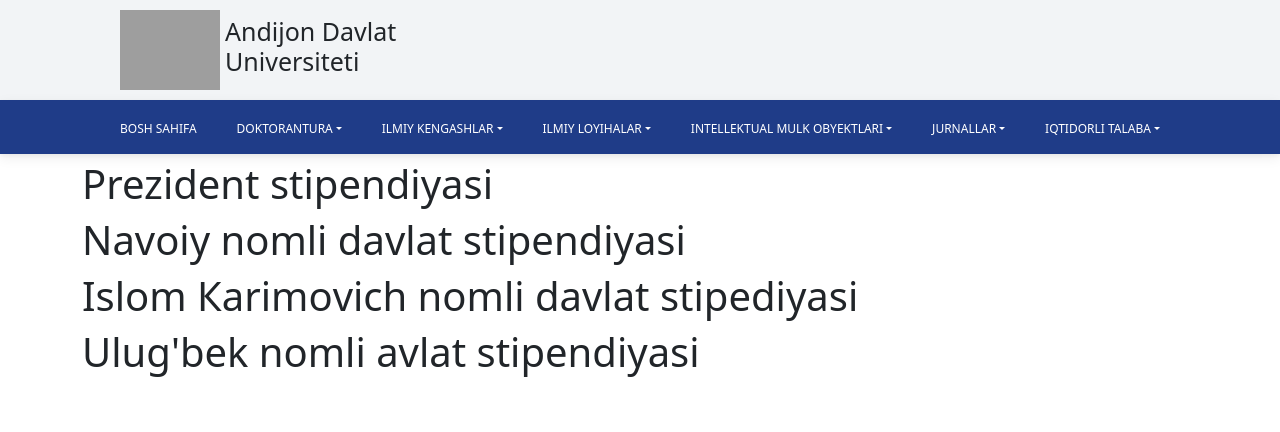
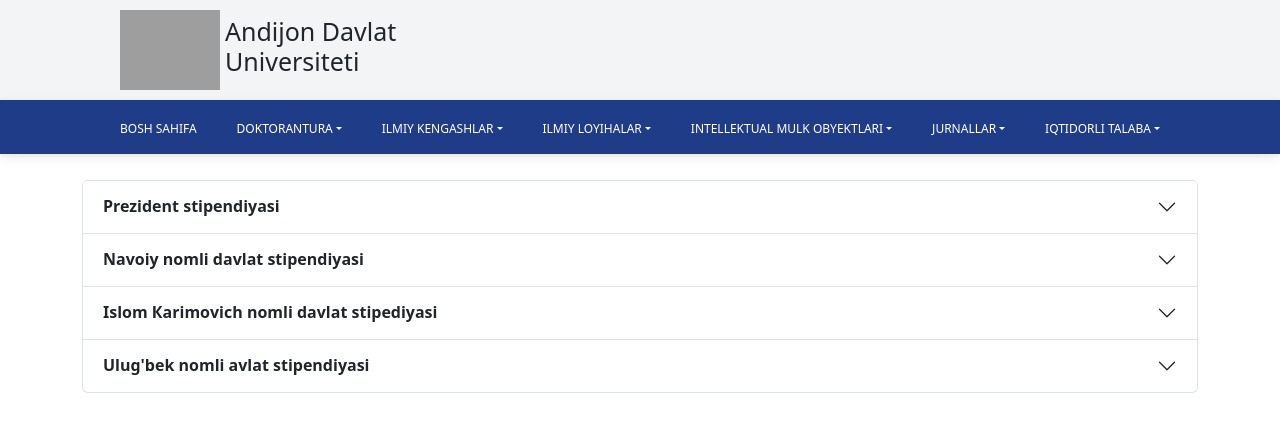
Before and after one commit to Ilg0rbek/ilmiy, a React (Create React App) app: page /grands in a window 1280 px wide. Shown: the top 432 px of the page. Built offline with nearby package versions, Linux system fonts and the light colour scheme; grey boxes are pictures that could not be loaded.

Commit message:
grands page ..

```diff
--- a/public/index.html
+++ b/public/index.html
@@ -1,42 +1,32 @@
 <!DOCTYPE html>
 <html lang="en">
+
 <head>
   <meta charset="UTF-8" />
   <meta http-equiv="X-UA-Compatible" content="IE=edge" />
   <meta name="viewport" content="width=device-width, initial-scale=1.0" />
   <!-- Font Awesome -->
-    <link
-      href="https://cdnjs.cloudflare.com/ajax/libs/font-awesome/6.0.0/css/all.min.css"
-      rel="stylesheet"
-    />
+  <link href="https://cdnjs.cloudflare.com/ajax/libs/font-awesome/6.0.0/css/all.min.css" rel="stylesheet" />
+
   <!-- Google Fonts -->
-    <link
-      href="https://fonts.googleapis.com/css?family=Roboto:300,400,500,700&display=swap"
-      rel="stylesheet"
-    />
+  <link href="https://fonts.googleapis.com/css?family=Roboto:300,400,500,700&display=swap" rel="stylesheet" />
+  <link rel="stylesheet"
+    href="https://fonts.googleapis.com/css2?family=Material+Symbols+Outlined:opsz,wght,FILL,GRAD@20..48,100..700,0..1,-50..200" />
   <!-- MDB -->
-    <link
-      href="https://cdnjs.cloudflare.com/ajax/libs/mdb-ui-kit/6.4.2/mdb.min.css"
-      rel="stylesheet"
-    />
+  <link href="https://cdnjs.cloudflare.com/ajax/libs/mdb-ui-kit/6.4.2/mdb.min.css" rel="stylesheet" />
   <title>Ilmiy</title>
 </head>
+
 <body>
   <div id="root"></div>
   <!-- MDB -->
-    <script
-      type="text/javascript"
-      src="https://cdnjs.cloudflare.com/ajax/libs/mdb-ui-kit/6.4.2/mdb.min.js"
-    ></script>
-    <script
-      src="https://cdn.jsdelivr.net/npm/@popperjs/core@2.11.6/dist/umd/popper.min.js"
+  <script type="text/javascript" src="https://cdnjs.cloudflare.com/ajax/libs/mdb-ui-kit/6.4.2/mdb.min.js"></script>
+  <script src="https://cdn.jsdelivr.net/npm/@popperjs/core@2.11.6/dist/umd/popper.min.js"
     integrity="sha384-oBqDVmMz9ATKxIep9tiCxS/Z9fNfEXiDAYTujMAeBAsjFuCZSmKbSSUnQlmh/jp3"
-      crossorigin="anonymous"
-    ></script>
-    <script
-      src="https://cdn.jsdelivr.net/npm/bootstrap@5.2.3/dist/js/bootstrap.min.js"
+    crossorigin="anonymous"></script>
+  <script src="https://cdn.jsdelivr.net/npm/bootstrap@5.2.3/dist/js/bootstrap.min.js"
     integrity="sha384-cuYeSxntonz0PPNlHhBs68uyIAVpIIOZZ5JqeqvYYIcEL727kskC66kF92t6Xl2V"
-      crossorigin="anonymous"
-    ></script>
+    crossorigin="anonymous"></script>
 </body>
+
 </html>
--- a/src/components/pages/stipendiants/grands.js
+++ b/src/components/pages/stipendiants/grands.js
@@ -1,15 +1,171 @@
 import React from "react";
-import "./styles.css"
+import "./styles.css";
 
-const GrandPage = () =>{
-    return (
-        <div className="container">
-           <h1>Prezident stipendiyasi</h1>
-           <h1>Navoiy nomli davlat stipendiyasi</h1>
-           <h1>Islom Каrimоvich nomli davlat stipediyasi</h1>
-           <h1>Ulug'bek nomli avlat stipendiyasi</h1>
+const GrandPage = () => {
+  return (
+    <div className="container">
+      <div class="accordion" id="accordionExample">
+        <div class="accordion-item">
+          <h2 class="accordion-header">
+            <button
+              class="accordion-button grandName collapsed"
+              type="button"
+              data-bs-toggle="collapse"
+              data-bs-target="#collapseOne"
+            >
+              Prezident stipendiyasi
+            </button>
+          </h2>
+          <div
+            id="collapseOne"
+            class="accordion-collapse collapse"
+            data-bs-parent="#accordionExample"
+          >
+            <div class="accordion-body">
+              <table class="table">
+                <thead>
+                  <tr>
+                    <th scope="col">#</th>
+                    <th scope="col">Ism</th>
+                    <th scope="col">Familya</th>
+                    <th scope="col">Yo'nalish</th>
+                  </tr>
+                </thead>
+                <tbody>
+                  <tr>
+                    <th scope="row">1</th>
+                    <td>Abdumalikov</td>
+                    <td>Ilg'orbek</td>
+                    <td>Matematika</td>
+                  </tr>
+                </tbody>
+              </table>
+            </div>
+          </div>
         </div>
-    )
-}
+        <div class="accordion-item">
+          <h2 class="accordion-header">
+            <button
+              class="accordion-button grandName collapsed"
+              type="button"
+              data-bs-toggle="collapse"
+              data-bs-target="#collapseTwo"
+              aria-expanded="false"
+              aria-controls="collapseTwo"
+            >
+              Navoiy nomli davlat stipendiyasi
+            </button>
+          </h2>
+          <div
+            id="collapseTwo"
+            class="accordion-collapse collapse"
+            data-bs-parent="#accordionExample"
+          >
+            <div class="accordion-body">
+              <table class="table">
+                <thead>
+                  <tr>
+                    <th scope="col">#</th>
+                    <th scope="col">Ism</th>
+                    <th scope="col">Familya</th>
+                    <th scope="col">Yo'nalish</th>
+                  </tr>
+                </thead>
+                <tbody>
+                  <tr>
+                    <th scope="row">1</th>
+                    <td>Abdumalikov</td>
+                    <td>Ilg'orbek</td>
+                    <td>Matematika</td>
+                  </tr>
+                </tbody>
+              </table>
+            </div>
+          </div>
+        </div>
+        <div class="accordion-item">
+          <h2 class="accordion-header">
+            <button
+              class="accordion-button grandName collapsed"
+              type="button"
+              data-bs-toggle="collapse"
+              data-bs-target="#collapseThree"
+              aria-expanded="false"
+              aria-controls="collapseThree"
+            >
+              Islom Каrimоvich nomli davlat stipediyasi
+            </button>
+          </h2>
+          <div
+            id="collapseThree"
+            class="accordion-collapse collapse"
+            data-bs-parent="#accordionExample"
+          >
+            <div class="accordion-body">
+              <table class="table">
+                <thead>
+                  <tr>
+                    <th scope="col">#</th>
+                    <th scope="col">Ism</th>
+                    <th scope="col">Familya</th>
+                    <th scope="col">Yo'nalish</th>
+                  </tr>
+                </thead>
+                <tbody>
+                  <tr>
+                    <th scope="row">1</th>
+                    <td>Abdumalikov</td>
+                    <td>Ilg'orbek</td>
+                    <td>Matematika</td>
+                  </tr>
+                </tbody>
+              </table>
+            </div>
+          </div>
+        </div>
+        <div class="accordion-item">
+          <h2 class="accordion-header">
+            <button
+              class="accordion-button grandName collapsed"
+              type="button"
+              data-bs-toggle="collapse"
+              data-bs-target="#collapseThree1"
+              aria-expanded="false"
+              aria-controls="collapseThree1"
+            >
+             Ulug'bek nomli avlat stipendiyasi
+            </button>
+          </h2>
+          <div
+            id="collapseThree1"
+            class="accordion-collapse collapse"
+            data-bs-parent="#accordionExample"
+          >
+            <div class="accordion-body">
+              <table class="table">
+                <thead>
+                  <tr>
+                    <th scope="col">#</th>
+                    <th scope="col">Ism</th>
+                    <th scope="col">Familya</th>
+                    <th scope="col">Yo'nalish</th>
+                  </tr>
+                </thead>
+                <tbody>
+                  <tr>
+                    <th scope="row">1</th>
+                    <td>Abdumalikov</td>
+                    <td>Ilg'orbek</td>
+                    <td>Matematika</td>
+                  </tr>
+                </tbody>
+              </table>
+            </div>
+          </div>
+        </div>
+      </div>
+    </div>
+  );
+};
 
 export default GrandPage;
--- a/src/components/pages/stipendiants/styles.css
+++ b/src/components/pages/stipendiants/styles.css
@@ -1,18 +1,24 @@
-.container{
-    padding-top: 160px;
+.container {
+    padding-top: 180px;
 }
-.yeartitle{
+.yeartitle {
     margin: 20px;
     width: 100%;
     background-color: #f4f4f4;
-    padding: 10px 20px;
+    padding: 15px 20px;
     border-radius: 10px;
 }
-.yeartitle:hover{
-     box-shadow: 0px 11px 8px 0px rgba(34, 60, 80, 0.2);
-     transition: 0.3s linear;
+.yeartitle:hover {
+    box-shadow: 0px 11px 8px 0px rgba(34, 60, 80, 0.2);
+    transition: 0.3s linear;
 }
-.link{
+
+.link {
     text-decoration: none !important;
     color: black !important;
 }
+
+.grandName{
+    font-weight: bold;
+    font-size: 20px;
+}
```
Lines whose indentation alone changed are shown as unchanged.
